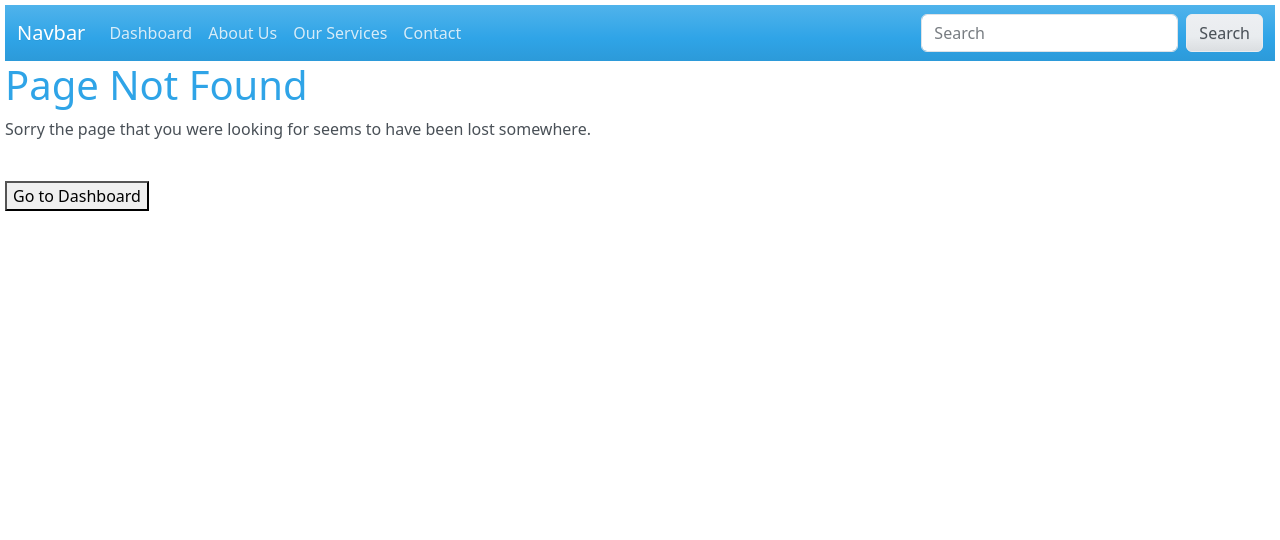
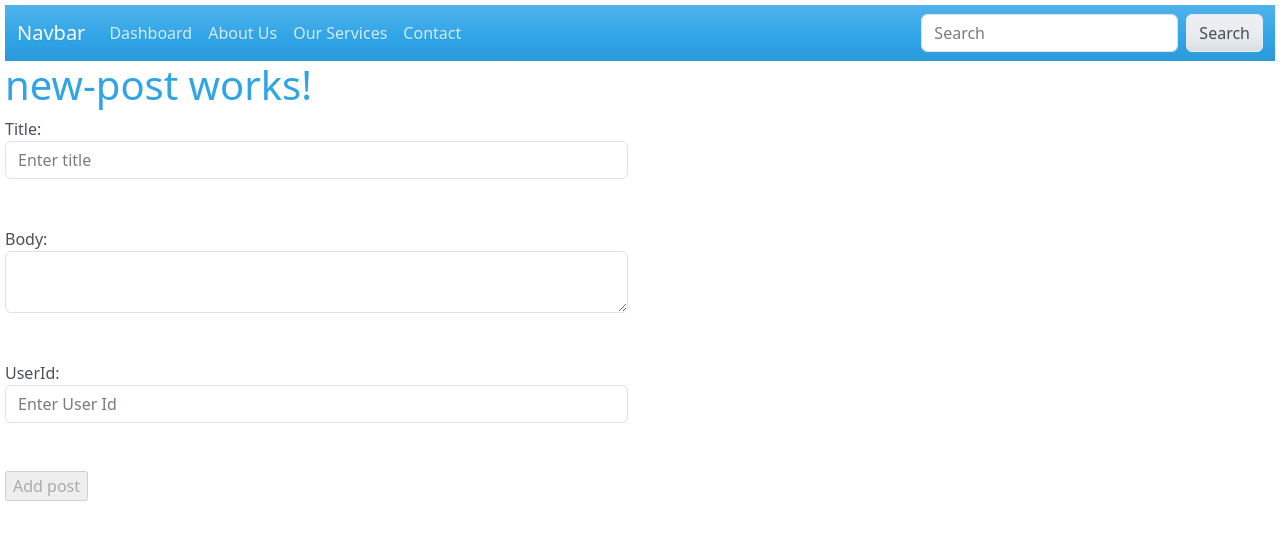
Before and after one commit to imtiyaz-hirani/angular-demo-prj, an Angular app: page /new-post in a window 1280 px wide. Before the commit this address had no page. Shown: the top 540 px of the page. Built offline with nearby package versions, Linux system fonts and the light colour scheme.

Commit message:
template-based-form-post-api-call

```diff
--- a/src/app/app-routing.module.ts
+++ b/src/app/app-routing.module.ts
@@ -3,6 +3,8 @@ import { RouterModule, Routes } from '@angular/router';
 import { AboutusComponent } from './components/aboutus/aboutus.component';
 import { PageNotFoundComponent } from './components/core/page-not-found/page-not-found.component';
 import { AddCityComponent } from './components/dashboard/components/add-city/add-city.component';
+import { NewPostReactiveComponent } from './components/dashboard/components/new-post-reactive/new-post-reactive.component';
+import { NewPostComponent } from './components/dashboard/components/new-post/new-post.component';
 import { PostViewComponent } from './components/dashboard/components/post-view/post-view.component';
  import { DashboardComponent } from './components/dashboard/dashboard.component';
 
@@ -14,6 +16,8 @@ const routes: Routes = [
   ]
   },
   { path : 'show-post/:id' , component: PostViewComponent},
+  { path : 'new-post' , component: NewPostComponent},
+  { path : 'new-post-reactive' , component: NewPostReactiveComponent},
   { path : 'about-us' , component: AboutusComponent},
   { path : '**' , component: PageNotFoundComponent }
 ];
--- /dev/null
+++ b/src/app/components/dashboard/components/new-post-reactive/new-post-reactive.component.html
@@ -0,0 +1 @@
+<p>new-post-reactive works!</p>
--- /dev/null
+++ b/src/app/components/dashboard/components/new-post-reactive/new-post-reactive.component.ts
@@ -0,0 +1,15 @@
+import { Component, OnInit } from '@angular/core';
+
+@Component({
+  selector: 'app-dashboard-new-post-reactive',
+  templateUrl: './new-post-reactive.component.html',
+  styleUrls: ['./new-post-reactive.component.css']
+})
+export class NewPostReactiveComponent implements OnInit {
+
+  constructor() { }
+
+  ngOnInit(): void {
+  }
+
+}
--- /dev/null
+++ b/src/app/components/dashboard/components/new-post/new-post.component.html
@@ -0,0 +1,48 @@
+<h1>new-post works!</h1>
+<!-- Template based forms
+required
+minlength
+maxlength
+pattern
+-->
+
+<div class="row">
+  <div class="col-md-6">
+    <form (submit)="onSubmit(postForm)" #postForm="ngForm" >
+      Title:
+      <input type="text" name="title" class="form-control" required minlength="3"
+         maxlength="15" pattern="[a-zA-Z0-9]+"
+         placeholder="Enter title" ngModel #title="ngModel">
+
+         <span *ngIf="title.invalid && title.touched">
+             <span *ngIf="title.errors.required"> Title is required</span>
+         </span>
+
+         <span *ngIf="title.invalid && title.touched">
+            <span *ngIf="title.errors.minlength"> Title should have min 3 chars</span>
+        </span>
+
+        <span *ngIf="title.invalid && title.touched">
+           <span *ngIf="title.errors.maxlength"> Title can have max 15 chars</span>
+        </span>
+
+        <span *ngIf="title.invalid && title.touched">
+          <span *ngIf="title.errors.pattern">  Only alphabets and numbers are allowed</span>
+        </span>
+
+         <br />
+         <br />
+         Body:
+         <textarea name="body" class="form-control" ngModel></textarea>
+
+         <br />
+         <br />
+         UserId:
+         <input type="text" name="userId" class="form-control"
+         placeholder="Enter User Id" ngModel>
+         <br />
+         <br />
+         <input type="submit" value="Add post" [disabled]="!postForm.valid">
+        </form>
+  </div>
+</div>
--- /dev/null
+++ b/src/app/components/dashboard/components/new-post/new-post.component.ts
@@ -0,0 +1,40 @@
+import { Component, OnInit } from '@angular/core';
+import { NgForm } from '@angular/forms';
+import { Post } from 'src/app/model/post.model';
+import { DashboardService } from '../../service/dashboard.service';
+
+@Component({
+  selector: 'app-dashboard-new-post',
+  templateUrl: './new-post.component.html',
+  styleUrls: ['./new-post.component.css']
+})
+export class NewPostComponent implements OnInit {
+
+  post: Post;
+
+  constructor( private _dashboardService: DashboardService ) { }
+
+  ngOnInit(): void {
+  }
+
+  onSubmit(pForm:NgForm){
+    this.post = {
+      title: pForm.value.title,
+      body: pForm.value.body,
+      userId: pForm.value.userId
+    }
+
+    //reach out to service and call post API
+     this._dashboardService.addPost(this.post)
+     .subscribe(
+       data=> {
+          this.post = data;
+          console.log(this.post);
+       },
+       error=>{
+         console.log('API error');
+       }
+     )
+
+  }
+}
--- a/src/app/components/dashboard/components/post-list/post-list.component.html
+++ b/src/app/components/dashboard/components/post-list/post-list.component.html
@@ -1,5 +1,11 @@
 <h3>List of Posts</h3>
-<div *ngFor="let p of posts" class="post">
+
+<hr />
+ <button (click) = "showNewPost()">  Add New Post </button>
+ &nbsp;&nbsp;&nbsp;
+ <button (click) = "showNewReactivePost()">  Add New Post - reactive</button>
+
+ <div *ngFor="let p of posts" class="post">
   ID: {{p.id}}  <br />
   Title: {{p.title}} <br />
   <button (click)="showPost(p.id)">View Post</button>
--- a/src/app/components/dashboard/components/post-list/post-list.component.ts
+++ b/src/app/components/dashboard/components/post-list/post-list.component.ts
@@ -25,4 +25,12 @@ export class PostListComponent implements OnInit {
     this.postEmitter.emit(postId);
     this.router.navigateByUrl('/show-post/' + postId);
   }
+
+  showNewPost(){
+    this.router.navigateByUrl('/new-post');
+  }
+
+  showNewReactivePost(){
+    this.router.navigateByUrl('/new-post-reactive');
+  }
 }
--- a/src/app/components/dashboard/service/dashboard.service.ts
+++ b/src/app/components/dashboard/service/dashboard.service.ts
@@ -14,6 +14,7 @@ export class DashboardService {
   postGetAPi: string;
   singleGetApiForPost: string;
   commentsByPostId: string;
+  addPostApi: string;
 
   constructor(private http: HttpClient ) {
     this.persons = personData;
@@ -22,6 +23,7 @@ export class DashboardService {
     this.postGetAPi = 'https://jsonplaceholder.typicode.com/posts';
     this.singleGetApiForPost = 'https://jsonplaceholder.typicode.com/posts';
     this.commentsByPostId = 'https://jsonplaceholder.typicode.com/posts';
+    this.addPostApi = 'https://jsonplaceholder.typicode.com/posts';
   }
 
   sum(x: number, y: number) : number {
@@ -48,4 +50,8 @@ export class DashboardService {
      return this.http.get<Comment[]>(this.commentsByPostId
       + '/' + postId + '/comments');
   }
+
+  addPost(post: Post):Observable<Post>{
+    return this.http.post<Post>(this.addPostApi, post);
+  }
 }
```
Also changed, not shown: src/app/app.module.ts (+9 -4 lines), src/app/model/post.model.ts (+4 -4 lines), src/app/components/dashboard/components/new-post-reactive/new-post-reactive.component.css (added), src/app/components/dashboard/components/new-post/new-post.component.css (added), 2 other files (tests, documents, lock files or other folders).
